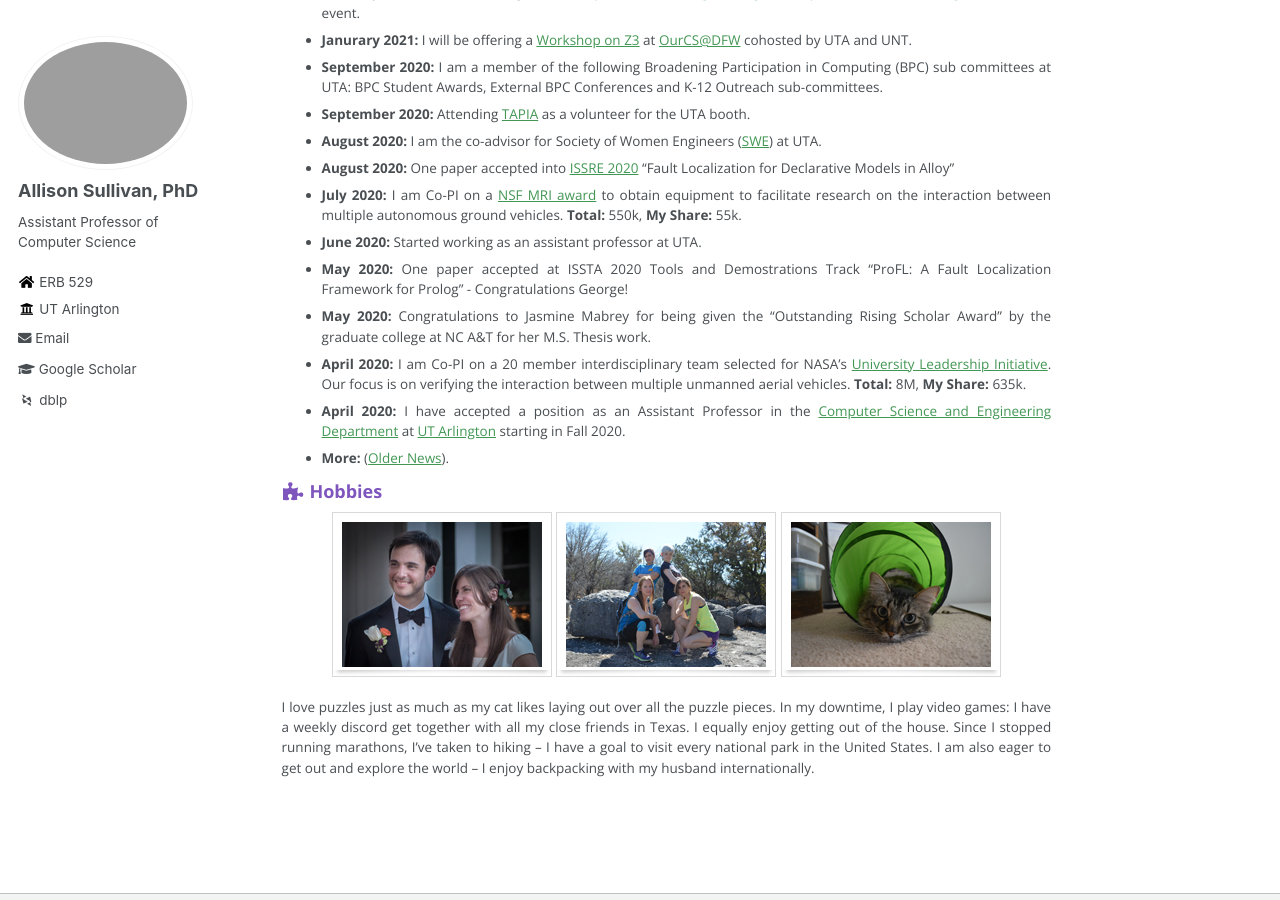
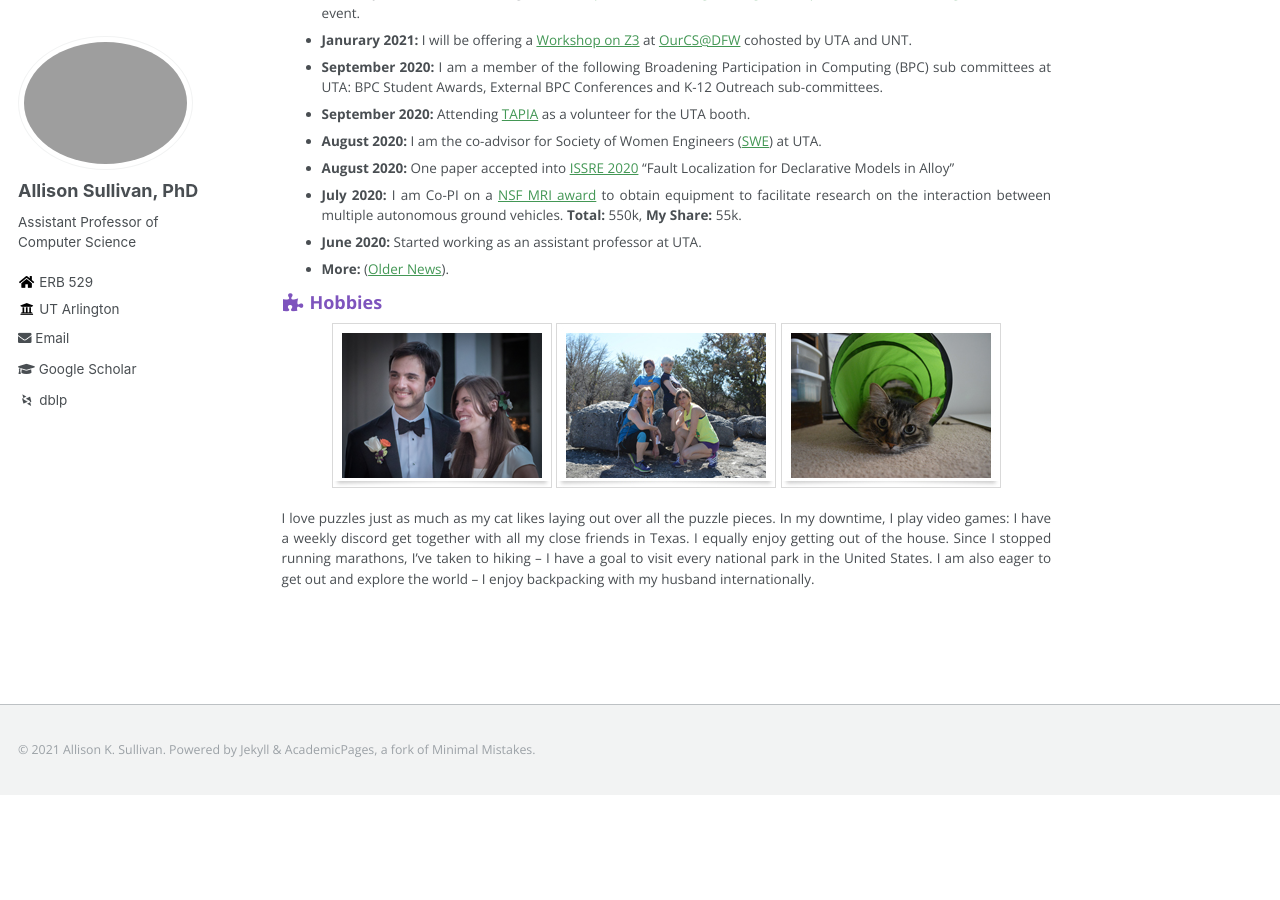
Before and after one commit to Allisonius/allisonius.github.io, a Jekyll site: the page built from _pages/about.md, in a window 1280 px wide and 900 px high, scrolled down 686 px. Built offline with Jekyll 4.4.1, drawn with Linux system fonts in a browser that asks for light colours; some web fonts are replaced; after the commit the page ends 1481 px from its top, so only the background shows below that.

Commit message:
Update about.md

```diff
--- a/_pages/about.md
+++ b/_pages/about.md
@@ -37,10 +37,6 @@ Research Festival [(SCRF)](https://uta.engineering/ourcs/) cohosted by UTA and U
 * **August 2020:** One paper accepted into [ISSRE 2020](http://2020.issre.net/) "Fault Localization for Declarative Models in Alloy"
 * **July 2020:** I am Co-PI on a [NSF MRI award](https://www.nsf.gov/awardsearch/showAward?AWD_ID=2018879&HistoricalAwards=false) to obtain equipment to facilitate research on the interaction between multiple autonomous ground vehicles. **Total:** 550k, **My Share:** 55k.
 * **June 2020:** Started working as an assistant professor at UTA.
-* **May 2020:** One paper accepted at ISSTA 2020 Tools and Demostrations Track "ProFL: A Fault Localization Framework for Prolog" - Congratulations George!
-* **May 2020:** Congratulations to Jasmine Mabrey for being given the "Outstanding Rising Scholar Award" by the graduate college at NC A&T for her M.S. Thesis work.
-* **April 2020:** I am Co-PI on a 20 member interdisciplinary team selected for NASA's [University Leadership Initiative](https://www.nasa.gov/press-release/nasa-looks-to-university-teams-to-advance-aviation-technology). Our focus is on verifying the interaction between multiple unmanned aerial vehicles. **Total:** 8M, **My Share:** 635k.
-* **April 2020:** I have accepted a position as an Assistant Professor in the [Computer Science and Engineering Department](https://cse.uta.edu/) at [UT Arlington](https://www.uta.edu/) starting in Fall 2020.
 * **More:** ([Older News](https://allisonius.github.io/news/)).
 
 <h3><i class="fa fa-fw fa-puzzle-piece" aria-hidden="true"></i> Hobbies</h3>
```
